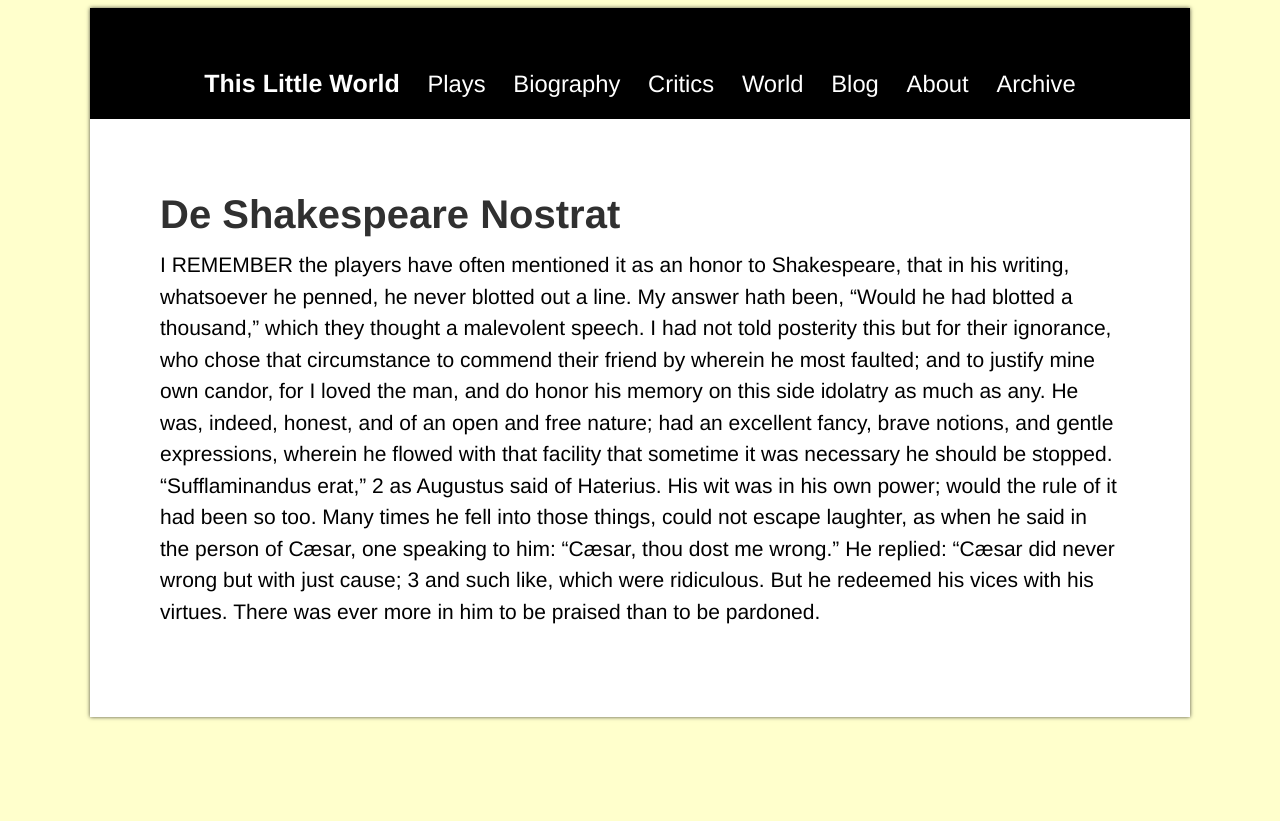
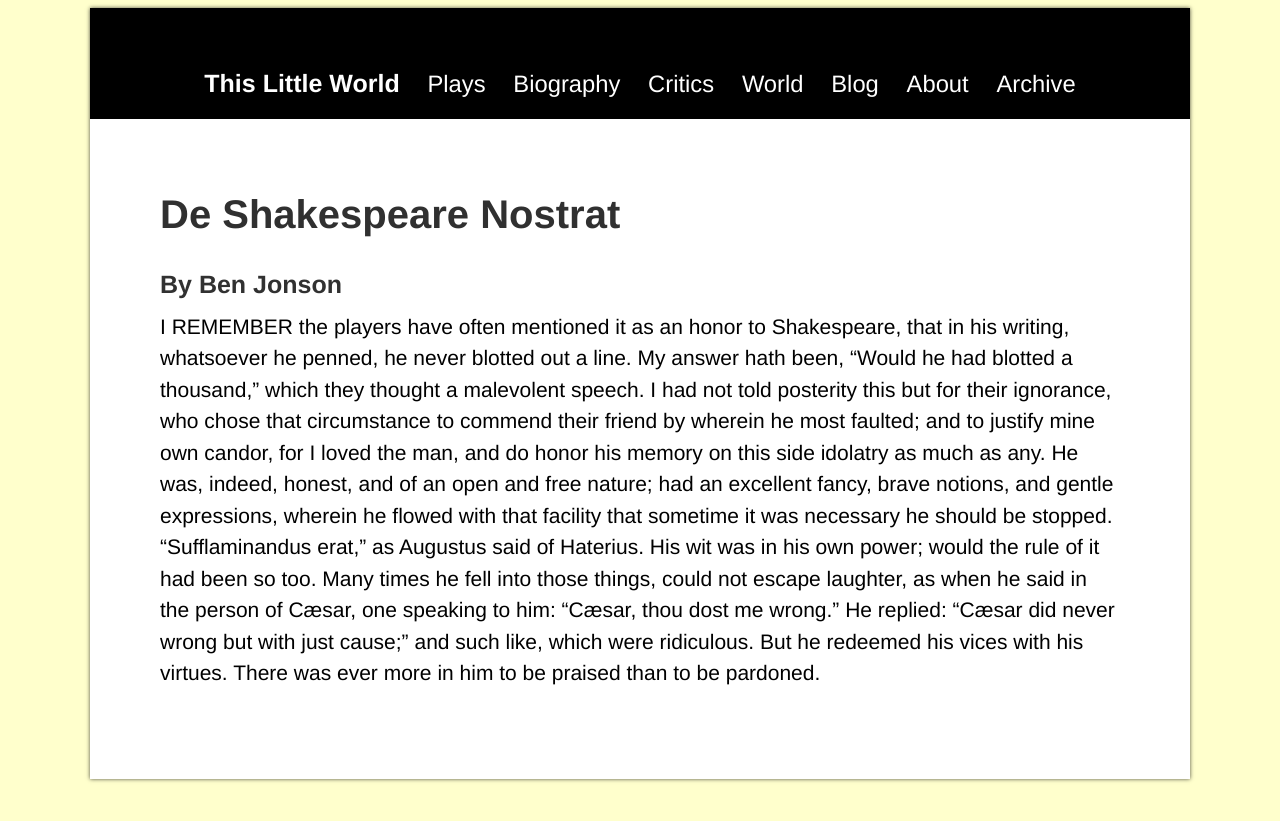
Before and after one commit to ThisLittleWorld/ThisLittleWorld.github.io, a Jekyll site: the page built from pages/critics/jonson.shakespeare.md, in a window 1280 px wide. Shown: the top 821 px of the page. Built offline with Jekyll 4.4.1, drawn with Linux system fonts in a browser that asks for light colours; Markdown is read by kramdown in place of the engine named in the settings.

Commit message:
Update jonson.shakespeare.md

```diff
--- a/pages/critics/jonson.shakespeare.md
+++ b/pages/critics/jonson.shakespeare.md
@@ -3,4 +3,8 @@ layout: page
 title: De Shakespeare Nostrat
 permalink: "/jonson.shakespeare/"
 ---
-I REMEMBER the players have often mentioned it as an honor to Shakespeare, that in his writing, whatsoever he penned, he never blotted out a line. My answer hath been, “Would he had blotted a thousand,” which they thought a malevolent speech. I had not told posterity this but for their ignorance, who chose that circumstance to commend their friend by wherein he most faulted; and to justify mine own candor, for I loved the man, and do honor his memory on this side idolatry as much as any. He was, indeed, honest, and of an open and free nature; had an excellent fancy, brave notions, and gentle expressions, wherein he flowed with that facility that sometime it was necessary he should be stopped. “Sufflaminandus erat,” 2 as Augustus said of Haterius. His wit was in his own power; would the rule of it had been so too. Many times he fell into those things, could not escape laughter, as when he said in the person of Cæsar, one speaking to him: “Cæsar, thou dost me wrong.” He replied: “Cæsar did never wrong but with just cause; 3 and such like, which were ridiculous. But he redeemed his vices with his virtues. There was ever more in him to be praised than to be pardoned.
+
+###By Ben Jonson
+
+
+I REMEMBER the players have often mentioned it as an honor to Shakespeare, that in his writing, whatsoever he penned, he never blotted out a line. My answer hath been, “Would he had blotted a thousand,” which they thought a malevolent speech. I had not told posterity this but for their ignorance, who chose that circumstance to commend their friend by wherein he most faulted; and to justify mine own candor, for I loved the man, and do honor his memory on this side idolatry as much as any. He was, indeed, honest, and of an open and free nature; had an excellent fancy, brave notions, and gentle expressions, wherein he flowed with that facility that sometime it was necessary he should be stopped. “Sufflaminandus erat,” as Augustus said of Haterius. His wit was in his own power; would the rule of it had been so too. Many times he fell into those things, could not escape laughter, as when he said in the person of Cæsar, one speaking to him: “Cæsar, thou dost me wrong.” He replied: “Cæsar did never wrong but with just cause;" and such like, which were ridiculous. But he redeemed his vices with his virtues. There was ever more in him to be praised than to be pardoned.
```
